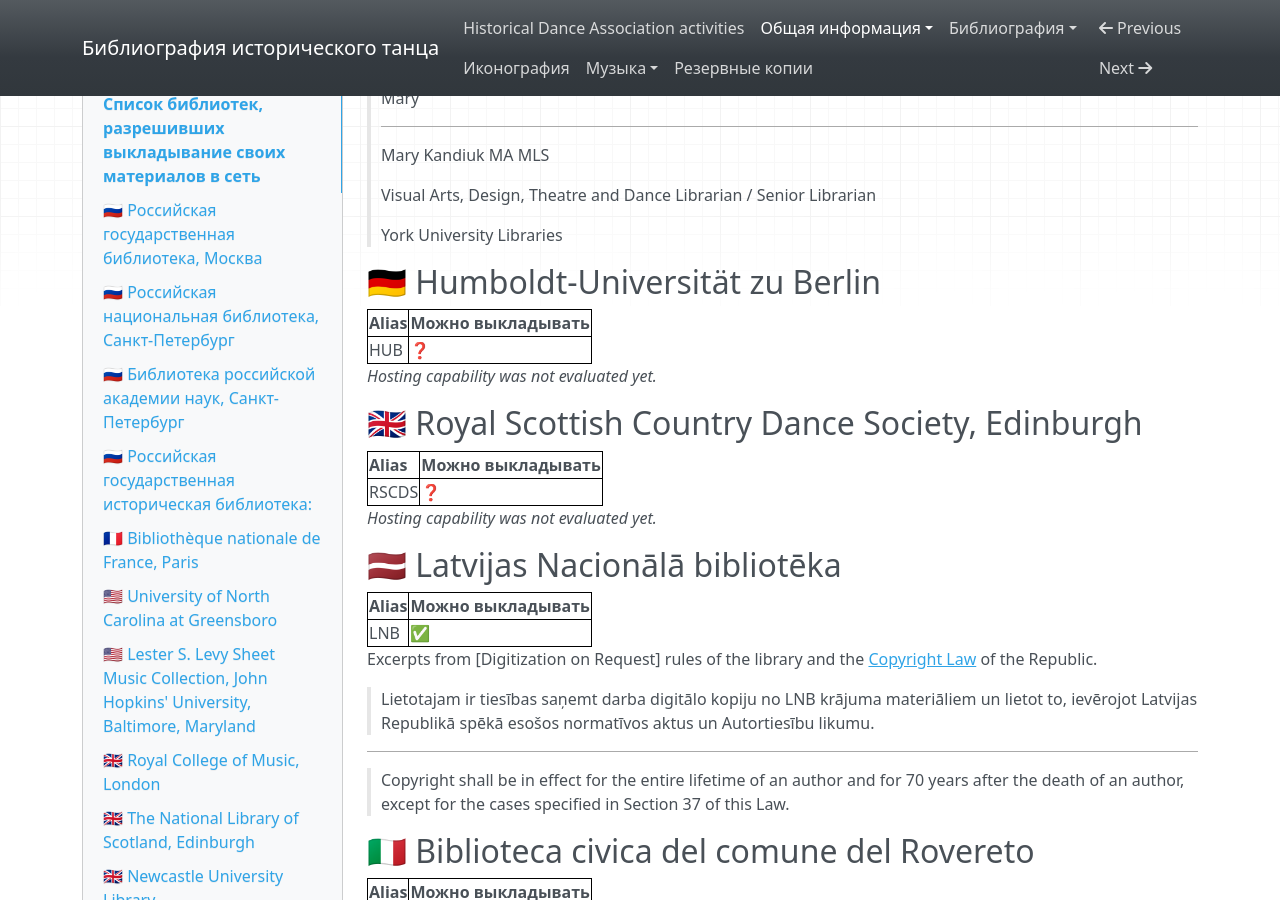
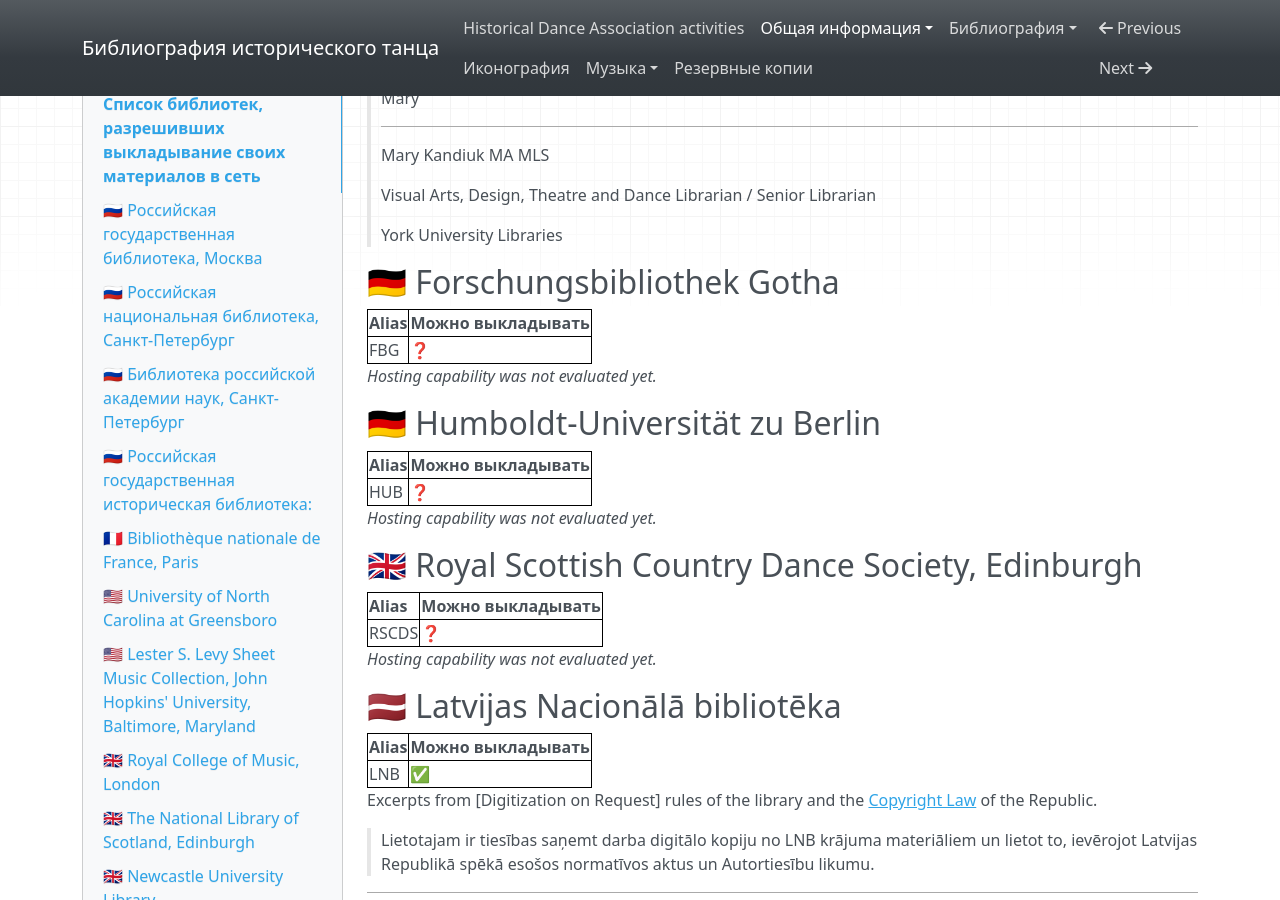
Before and after one commit to hda-technical/dancebooks, an MkDocs documentation site: the page built from docs/common/libraries.md, in a window 1280 px wide and 900 px high, scrolled down 8521 px. Built offline with MkDocs 1.6.1, drawn with Linux system fonts in a browser that asks for light colours; nearby versions of some CDN libraries; some of the changed text lies outside the part shown.

Commit message:
Bring FBG / fa-gisis copy of [winterschmid_1758] back

```diff
--- a/docs/common/libraries.md
+++ b/docs/common/libraries.md
@@ -435,6 +435,14 @@
 >
 > York University Libraries
 
+## 🇩🇪 Forschungsbibliothek Gotha { #FBG }
+
+| Alias | Можно выкладывать |
+| --- | --- |
+| FBG | ❓ |
+
+_Hosting capability was not evaluated yet._
+
 ## 🇩🇪 Humboldt-Universität zu Berlin { #HUB }
 
 | Alias | Можно выкладывать |
```
Also changed, not shown: 1 other file.
